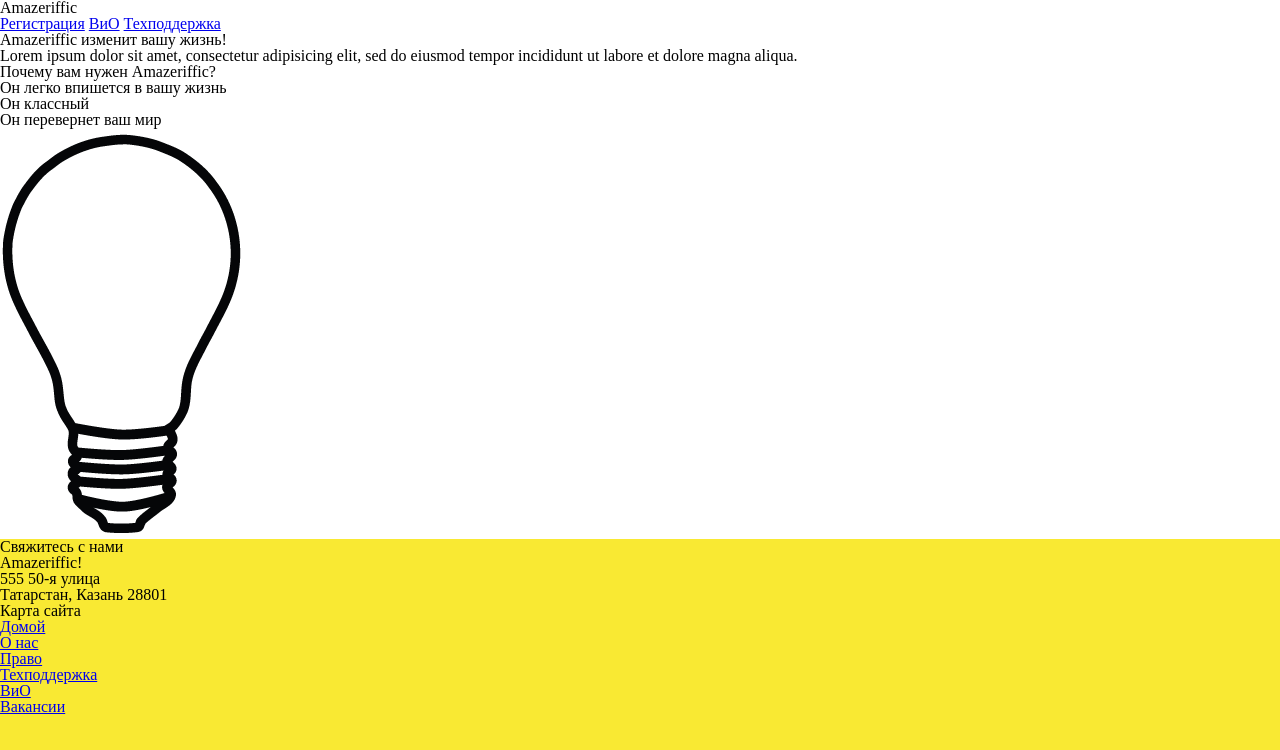
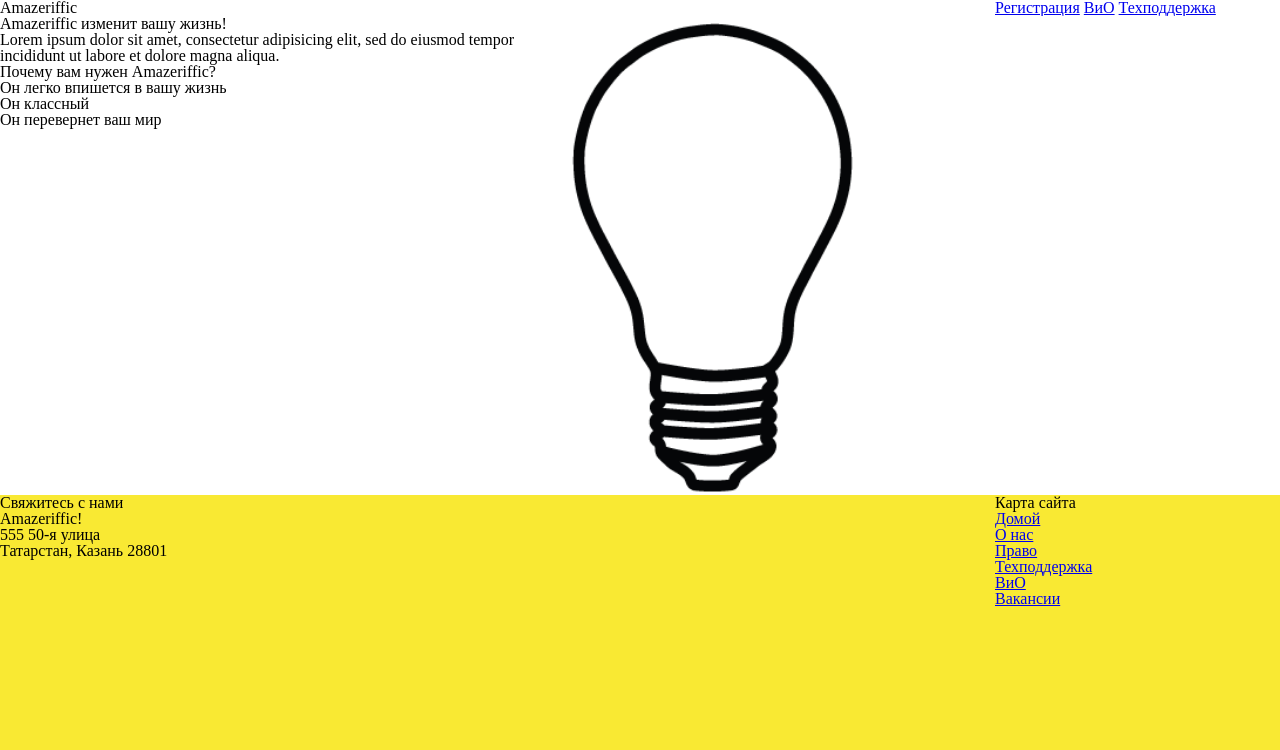
Before and after one commit to MrPrometheus/Web-course, a plain HTML site: page index.html in a window 1280 px wide. Drawn offline with Linux system fonts and the light colour scheme.

Commit message:
add 2 column

```diff
--- a/index.html
+++ b/index.html
@@ -18,6 +18,7 @@
         </header>
         <main>
             <div class="container">
+                <div>
                     <h2>Amazeriffic изменит вашу жизнь!</h2>
                     <p>Lorem ipsum dolor sit amet, consectetur adipisicing elit, sed do eiusmod tempor incididunt ut labore et dolore magna aliqua.</p>
                     <h3>Почему вам нужен Amazeriffic?</h3>
@@ -26,6 +27,7 @@
                         <li>Он классный</li>
                         <li>Он перевернет ваш мир</li>
                     </ul>
+                </div>
                 <img src="lightbulb.png" alt="Изображение лампочки">
             </div>
         </main>
--- a/styles/style.css
+++ b/styles/style.css
@@ -13,8 +13,44 @@ header .container, main .container, footer .container {
 
 header {
     background: white;
+    overflow: auto;
+}
+
+header h1 {
+    float: left;
+    width: 570px;
+}
+
+header nav {
+    float: right;
+    width: 285px;
 }
 
 main {
     background: white;
+    overflow: auto;
 }
+
+main div {
+    float: left;
+    width: 570px;
+}
+
+main img {
+    float: right;
+    width: 285px;
+}
+
+footer {
+    overflow: auto;
+}
+
+footer div .contact {
+    float: left;
+    width: 570px;
+}
+
+footer div .sitemap {
+    float: right;
+    width: 285px;
+}
```
Lines whose indentation alone changed are shown as unchanged.
